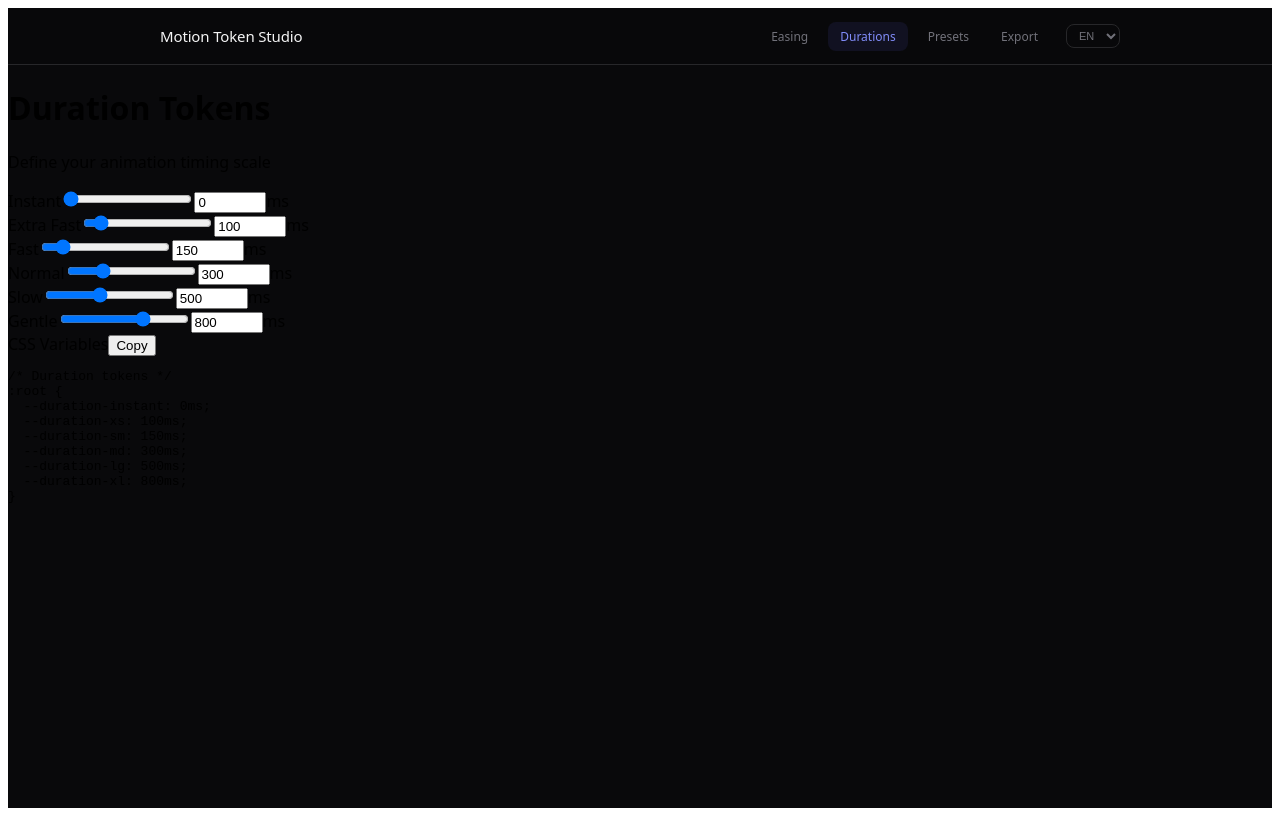
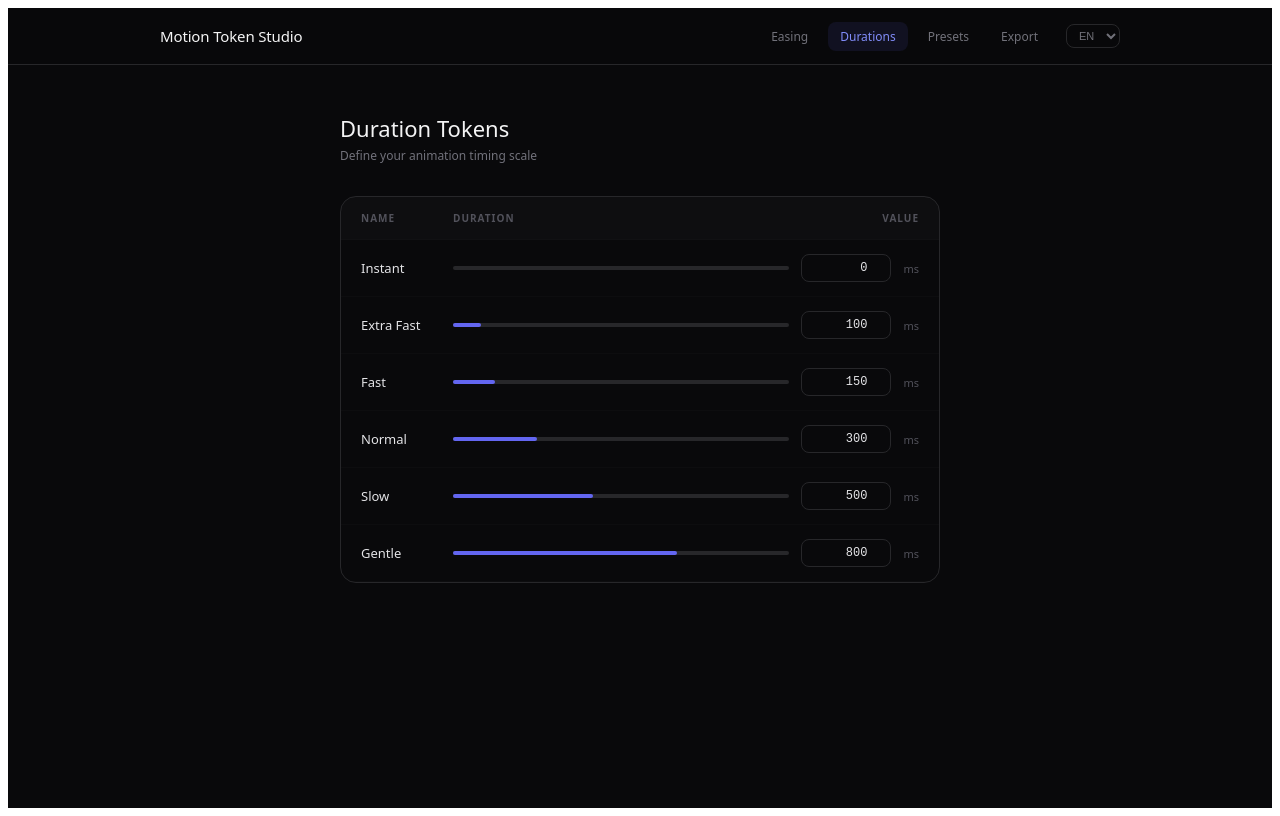
Before and after one commit to lov-alt/motion-token-studio, a React (Vite) app: page /#/durations in a window 1280 px wide. Built offline with nearby package versions, Linux system fonts and the light colour scheme.

Commit message:
refactor: full dark theme redesign — all internal pages with inline styles

```diff
--- a/src/pages/Durations.tsx
+++ b/src/pages/Durations.tsx
@@ -1,51 +1,41 @@
 import { useState } from "react";
-import { useI18n } from "../i18n/index";
-import { createStore, type DurationToken } from "../engine/tokens";
+import { createStore } from "../engine/tokens";
+import type { DurationToken } from "../engine/tokens";
+
+const bar: React.CSSProperties = { borderRadius: 16, border: "1px solid #27272a", overflow: "hidden" };
+const row: React.CSSProperties = { display: "flex", alignItems: "center", gap: 12, padding: "14px 20px", borderBottom: "1px solid #27272a22" };
+const sliderTrack: React.CSSProperties = { flex: 1, height: 4, background: "#27272a", borderRadius: 99, position: "relative" };
+const inp: React.CSSProperties = { width: 72, padding: "6px 8px", fontSize: 12, borderRadius: 8, border: "1px solid #27272a", background: "transparent", color: "#e4e4e7", outline: "none", fontFamily: "monospace", textAlign: "right" };
 
 export default function Durations() {
-  const { t } = useI18n();
   const [durations, setDurations] = useState<DurationToken[]>(() => createStore().durations);
 
-  const update = (id: string, ms: number) => {
-    setDurations((prev) => prev.map((d) => (d.id === id ? { ...d, ms } : d)));
-  };
-
-  const exportCSS = `/* Duration tokens */
-:root {\n${durations.map((d) => `  --duration-${d.id}: ${d.ms}ms;`).join("\n")}\n}`;
+  const up = (id: string, ms: number) => setDurations((p) => p.map((d) => (d.id === id ? { ...d, ms } : d)));
 
   return (
-    <div className="max-w-3xl mx-auto px-6 py-10">
-      <div className="mb-8">
-        <h1 className="text-2xl font-light tracking-tight text-zinc-900 dark:text-zinc-100 mb-1">{t.durations.title}</h1>
-        <p className="text-sm text-zinc-500 dark:text-zinc-400">{t.durations.desc}</p>
-      </div>
+    <div style={{ maxWidth: 600, margin: "0 auto", padding: 48 }}>
+      <h1 style={{ fontSize: 22, fontWeight: 300, color: "#f4f4f5", margin: "0 0 4px" }}>Duration Tokens</h1>
+      <p style={{ fontSize: 12, color: "#71717a", margin: "0 0 32px" }}>Define your animation timing scale</p>
 
-      <div className="bg-white dark:bg-zinc-900 border border-zinc-200 dark:border-zinc-800 rounded-2xl overflow-hidden">
+      <div style={bar}>
+        <div style={{ ...row, background: "rgba(255,255,255,0.02)" }}>
+          <span style={{ fontSize: 10, fontWeight: 600, color: "#52525b", textTransform: "uppercase", letterSpacing: "0.1em", width: 80 }}>Name</span>
+          <span style={{ fontSize: 10, fontWeight: 600, color: "#52525b", textTransform: "uppercase", letterSpacing: "0.1em", flex: 1 }}>Duration</span>
+          <span style={{ fontSize: 10, fontWeight: 600, color: "#52525b", textTransform: "uppercase", letterSpacing: "0.1em", width: 72, textAlign: "right" }}>Value</span>
+        </div>
         {durations.map((d) => (
-          <div key={d.id} className="flex items-center gap-4 px-6 py-4 border-b border-zinc-100 dark:border-zinc-800 last:border-0 hover:bg-zinc-50/50 dark:hover:bg-zinc-800/30 transition-colors">
-            <span className="w-16 text-sm font-medium text-zinc-700 dark:text-zinc-300">{d.name}</span>
-            <input type="range" min={0} max={1200} step={10} value={d.ms}
-              onChange={(e) => update(d.id, Number(e.target.value))}
-              className="slider flex-1" />
-            <input type="number" value={d.ms} min={0} max={5000} step={10}
-              onChange={(e) => update(d.id, Number(e.target.value) || 0)}
-              className="w-20 px-2 py-1.5 text-xs font-mono rounded-lg border border-zinc-200 dark:border-zinc-800 bg-zinc-50 dark:bg-zinc-800 text-zinc-700 dark:text-zinc-300 text-right focus:outline-none focus:border-indigo-400" />
-            <span className="text-xs text-zinc-400 w-8">ms</span>
-            {/* Visual bar */}
-            <div className="h-1.5 bg-zinc-100 dark:bg-zinc-800 rounded-full flex-1 max-w-32">
-              <div className="h-full bg-indigo-500 rounded-full transition-all" style={{ width: `${(d.ms / 1200) * 100}%` }} />
+          <div key={d.id} style={row}>
+            <span style={{ fontSize: 13, color: "#e4e4e7", fontWeight: 500, width: 80 }}>{d.name}</span>
+            <div style={sliderTrack}>
+              <input type="range" min={0} max={1200} step={10} value={d.ms}
+                onChange={(e) => up(d.id, Number(e.target.value))}
+                style={{ position: "absolute", inset: 0, width: "100%", opacity: 0, cursor: "pointer" }} />
+              <div style={{ height: "100%", width: `${(d.ms / 1200) * 100}%`, background: "#6366f1", borderRadius: 99, transition: "width 0.1s" }} />
             </div>
+            <input type="number" value={d.ms} min={0} max={5000} step={10} onChange={(e) => up(d.id, Number(e.target.value) || 0)} style={inp} />
+            <span style={{ fontSize: 11, color: "#52525b" }}>ms</span>
           </div>
         ))}
-      </div>
-
-      <div className="mt-6 bg-zinc-900 dark:bg-zinc-950 rounded-xl p-4">
-        <div className="flex items-center justify-between mb-2">
-          <span className="text-[10px] text-zinc-500 uppercase tracking-wider">CSS Variables</span>
-          <button onClick={() => navigator.clipboard.writeText(exportCSS)}
-            className="text-[10px] font-medium bg-indigo-600 hover:bg-indigo-500 text-white px-3 py-1 rounded-md transition-colors">Copy</button>
-        </div>
-        <pre className="text-xs font-mono text-zinc-300 leading-relaxed"><code>{exportCSS}</code></pre>
       </div>
     </div>
   );
--- a/src/pages/Presets.tsx
+++ b/src/pages/Presets.tsx
@@ -1,110 +1,47 @@
 import { useState } from "react";
-import { useI18n } from "../i18n/index";
 import { createStore } from "../engine/tokens";
 
 const CATEGORIES = ["enter", "exit", "hover", "attention"] as const;
 
 export default function Presets() {
-  const { t } = useI18n();
   const store = createStore();
-  const [category, setCategory] = useState<string>("enter");
+  const [cat, setCat] = useState<string>("enter");
   const [previewId, setPreviewId] = useState<string | null>(null);
 
-  const filtered = store.presets.filter((p) => p.category === category);
+  const filtered = store.presets.filter((p) => p.category === cat);
   const selected = store.presets.find((p) => p.id === previewId);
   const timing = store.easings.find((e) => e.id === selected?.timing);
 
-  const code = selected
-    ? `.element {\n  transition: ${selected.property} 300ms ${timing?.css ?? "ease"};\n}\n.element.animate {\n  ${selected.property.split(",").map((p) => p.trim()).map((p) => `  ${p}: ${selected.to.split(",").map((s) => s.trim()).join(";\n  " + p + ": ")}`).join(";\n")}\n}`
-    : "";
+  return (
+    <div style={{ maxWidth: 960, margin: "0 auto", padding: 48 }}>
+      <h1 style={{ fontSize: 22, fontWeight: 300, color: "#f4f4f5", margin: "0 0 4px" }}>Motion Presets</h1>
+      <p style={{ fontSize: 12, color: "#71717a", margin: "0 0 24px" }}>12 production-ready animation patterns, hover to preview</p>
 
-  return (
-    <div className="max-w-5xl mx-auto px-6 py-10">
-      <div className="mb-8">
-        <h1 className="text-2xl font-light tracking-tight text-zinc-900 dark:text-zinc-100 mb-1">{t.presets.title}</h1>
-        <p className="text-sm text-zinc-500 dark:text-zinc-400">{t.presets.desc}</p>
+      <div style={{ display: "flex", gap: 8, marginBottom: 24 }}>
+        {CATEGORIES.map((c) => (
+          <button key={c} onClick={() => setCat(c)}
+            style={{ padding: "8px 18px", borderRadius: 10, fontSize: 12, fontWeight: 500, cursor: "pointer", border: "none", background: cat === c ? "#6366f1" : "rgba(255,255,255,0.04)", color: cat === c ? "#fff" : "#71717a" }}>
+            {c}
+          </button>
+        ))}
       </div>
 
-      <div className="grid grid-cols-1 lg:grid-cols-3 gap-6">
-        {/* Categories + Cards */}
-        <div className="lg:col-span-2">
-          {/* Category tabs */}
-          <div className="flex gap-1 mb-4">
-            {CATEGORIES.map((cat) => (
-              <button key={cat} type="button" onClick={() => setCategory(cat)}
-                className={`px-4 py-2 text-sm font-medium rounded-xl transition-all ${
-                  category === cat
-                    ? "bg-indigo-600 text-white shadow-sm"
-                    : "bg-white dark:bg-zinc-900 border border-zinc-200 dark:border-zinc-700 text-zinc-600 dark:text-zinc-400 hover:bg-zinc-50 dark:hover:bg-zinc-800"
-                }`}>{t.presets[cat]}</button>
-            ))}
+      <div style={{ display: "grid", gridTemplateColumns: "repeat(auto-fill, minmax(200px, 1fr))", gap: 12 }}>
+        {filtered.map((p) => (
+          <div key={p.id} onClick={() => setPreviewId(p.id === previewId ? null : p.id)}
+            onMouseEnter={() => setPreviewId(p.id)}
+            style={{ padding: 16, borderRadius: 14, cursor: "pointer", border: `1px solid ${previewId === p.id ? "#6366f1" : "#27272a"}`, background: "linear-gradient(135deg, #18181b, #1e1e2e)", transition: "all 0.2s" }}>
+            <div style={{ height: 56, borderRadius: 8, background: "rgba(255,255,255,0.03)", marginBottom: 10, display: "flex", alignItems: "center", justifyContent: "center", overflow: "hidden" }}>
+              <div style={{
+                width: 32, height: 32, borderRadius: 8, background: "#6366f1",
+                animation: previewId === p.id ? `preview-${p.id} 1.5s ${timing?.css ?? "ease"} infinite alternate` : "none",
+              }} />
+            </div>
+            <style>{previewId === p.id && timing ? `@keyframes preview-${p.id} { from { ${p.property.split(",").map((prop, i) => `${prop.trim()}: ${p.from.split(",")[i]?.trim() ?? p.from}`).join("; ")}; } to { ${p.property.split(",").map((prop, i) => `${prop.trim()}: ${p.to.split(",")[i]?.trim() ?? p.to}`).join("; ")}; } }` : ""}</style>
+            <div style={{ fontSize: 13, color: "#e4e4e7", fontWeight: 500 }}>{p.name}</div>
+            <div style={{ fontSize: 11, color: "#71717a", marginTop: 2 }}>{p.desc}</div>
           </div>
-
-          {/* Preset cards */}
-          <div className="grid grid-cols-2 sm:grid-cols-3 gap-3">
-            {filtered.map((p) => (
-              <button key={p.id} type="button"
-                onClick={() => setPreviewId(p.id === previewId ? null : p.id)}
-                onMouseEnter={() => setPreviewId(p.id)}
-                className={`text-left p-4 rounded-2xl border transition-all duration-300 ${
-                  previewId === p.id
-                    ? "border-indigo-300 dark:border-indigo-600 bg-indigo-50/50 dark:bg-indigo-500/5 shadow-md"
-                    : "border-zinc-200 dark:border-zinc-800 bg-white dark:bg-zinc-900 hover:shadow-md"
-                }`}>
-                {/* Animated preview block */}
-                <div className="h-16 bg-zinc-100 dark:bg-zinc-800 rounded-xl mb-3 flex items-center justify-center overflow-hidden">
-                  <div
-                    className="w-10 h-10 bg-indigo-500 rounded-lg"
-                    style={previewId === p.id ? {
-                      animation: `preview-${p.id} 1.5s ${store.easings.find((e) => e.id === p.timing)?.css ?? "ease"} infinite alternate`,
-                    } : {}}
-                  />
-                </div>
-                <style>{previewId === p.id && timing ? `
-                  @keyframes preview-${p.id} {
-                    from { ${p.property.split(",").map((prop, i) => `${prop.trim()}: ${p.from.split(",")[i]?.trim() ?? p.from}`).join("; ")}; }
-                    to { ${p.property.split(",").map((prop, i) => `${prop.trim()}: ${p.to.split(",")[i]?.trim() ?? p.to}`).join("; ")}; }
-                  }` : ""}</style>
-                <h4 className="text-sm font-medium text-zinc-700 dark:text-zinc-300 mb-0.5">{p.name}</h4>
-                <p className="text-[11px] text-zinc-400">{p.desc}</p>
-              </button>
-            ))}
-          </div>
-        </div>
-
-        {/* Detail panel */}
-        <div className="bg-white dark:bg-zinc-900 border border-zinc-200 dark:border-zinc-800 rounded-2xl p-5">
-          {selected ? (
-            <div className="space-y-3">
-              <span className="text-[10px] font-semibold text-zinc-400 uppercase tracking-wider">{selected.category} · {selected.name}</span>
-              <div>
-                <span className="text-[10px] text-zinc-400">Property</span>
-                <p className="text-sm font-mono text-zinc-700 dark:text-zinc-300">{selected.property}</p>
-              </div>
-              <div className="grid grid-cols-2 gap-2">
-                <div>
-                  <span className="text-[10px] text-zinc-400">From</span>
-                  <p className="text-xs font-mono text-zinc-600 dark:text-zinc-400">{selected.from}</p>
-                </div>
-                <div>
-                  <span className="text-[10px] text-zinc-400">To</span>
-                  <p className="text-xs font-mono text-zinc-600 dark:text-zinc-400">{selected.to}</p>
-                </div>
-              </div>
-              <div>
-                <span className="text-[10px] text-zinc-400">Timing</span>
-                <p className="text-xs font-mono text-zinc-600 dark:text-zinc-400">{timing?.css ?? selected.timing}</p>
-              </div>
-              <pre className="text-[11px] font-mono text-zinc-500 bg-zinc-50 dark:bg-zinc-800 p-3 rounded-lg whitespace-pre-wrap leading-relaxed">{code}</pre>
-              <button onClick={() => navigator.clipboard.writeText(code)}
-                className="w-full py-2 text-xs font-medium bg-indigo-600 hover:bg-indigo-500 text-white rounded-xl transition-colors">
-                {t.export.copy}
-              </button>
-            </div>
-          ) : (
-            <p className="text-xs text-zinc-400 text-center py-8">Click a preset to see details and get CSS code</p>
-          )}
-        </div>
+        ))}
       </div>
     </div>
   );
```
Also changed, not shown: 1 other file (tests, documents, lock files or other folders).
